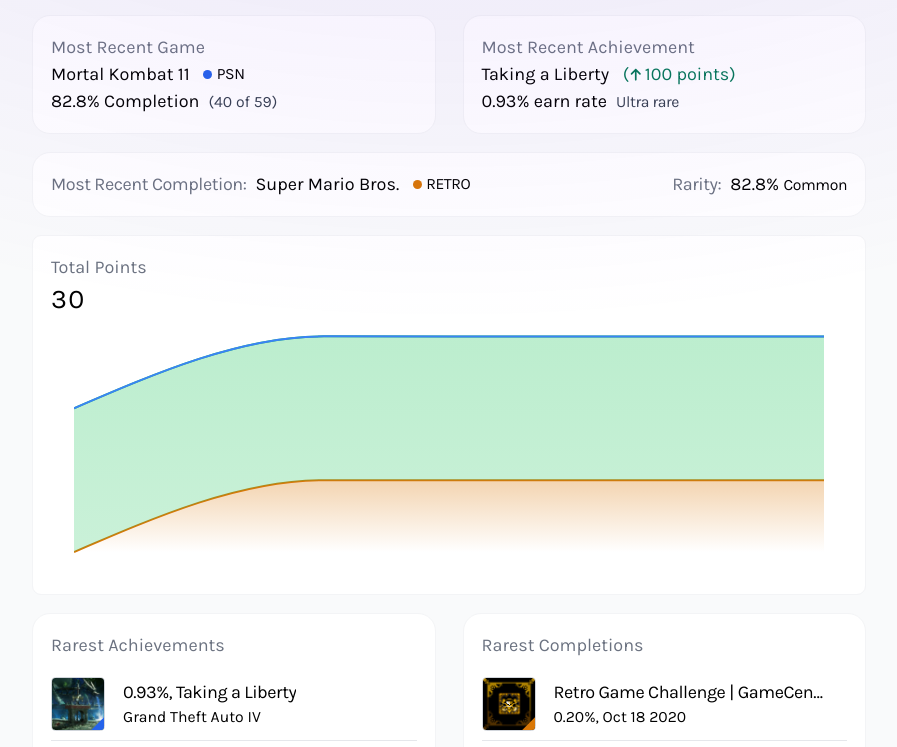
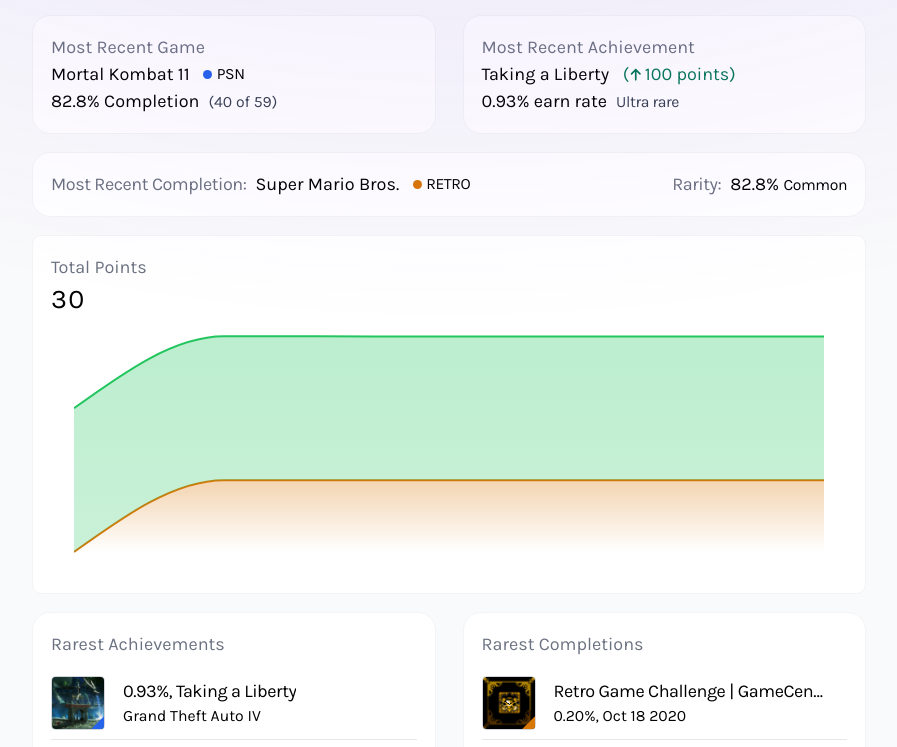
Before and after one commit to wescopeland/site, a Next.js app: page /gaming in a window 1280 px wide. Shown: the part 475-1222 px from the top of the page, without its empty margins (191-1088 px from the left). Built offline with nearby package versions, Linux system fonts and the light colour scheme.

Commit message:
feat(gaming): more chart improvements

```diff
--- a/src/gaming/components/BaseChartCard/BaseChartCard.tsx
+++ b/src/gaming/components/BaseChartCard/BaseChartCard.tsx
@@ -15,7 +15,7 @@
   return (
     <div
       className={cc([
-        "flex flex-col w-full pt-4 px-4 sm:px-8 pb-8 h-80 rounded-lg",
+        "flex flex-col w-full pt-4 px-4 sm:px-8 pb-8 min-h-[320px] rounded-lg",
         "bg-white border border-gray-100",
         "dark:border-gray-500 dark:bg-gray-900"
       ])}
--- a/src/gaming/components/TotalPointsChartCard/CustomTooltip.tsx
+++ b/src/gaming/components/TotalPointsChartCard/CustomTooltip.tsx
@@ -1,5 +1,6 @@
 import { Transition } from "@headlessui/react";
 import cc from "classcat";
+import dayjs from "dayjs";
 import type { VFC } from "react";
 
 import type { ChartDatum } from "@/gaming/models";
@@ -9,15 +10,22 @@
 
 interface CustomTooltipProps {
   active: boolean;
+  finalDataNode: ChartDatum;
   payload: Array<any & { payload: ChartDatum }>;
 }
 
-export const CustomTooltip: VFC<CustomTooltipProps> = ({ active, payload }) => {
+export const CustomTooltip: VFC<CustomTooltipProps> = ({
+  active,
+  finalDataNode,
+  payload
+}) => {
   const [value] = payload;
 
   if (!value) {
     return null;
   }
+
+  const datum = value.payload as ChartDatum;
 
   return (
     <Transition
@@ -36,34 +44,37 @@
         ])}
       >
         <div className="flex flex-col gap-y-2">
-          <p>Jan 1, 2018</p>
+          <p>{dayjs(datum.date).format("MMM DD, YYYY")}</p>
 
           <div>
+            {finalDataNode.playstationPoints ? (
               <LineItem
                 label="PSN"
-              value={value.payload.playstationPoints.toLocaleString()}
+                value={datum.playstationPoints.toLocaleString()}
                 swatchBgClassName={
                   gamingServiceColors.playstation.classNames.dark
                 }
               />
+            ) : null}
 
+            {finalDataNode.xboxPoints ? (
               <LineItem
                 label="Xbox"
-              value={value.payload.xboxPoints.toLocaleString()}
+                value={datum.xboxPoints.toLocaleString()}
                 swatchBgClassName={gamingServiceColors.xbox.classNames.dark}
               />
+            ) : null}
 
+            {finalDataNode.retroAchievementsPoints ? (
               <LineItem
                 label="RA"
-              value={value.payload.retroAchievementsPoints.toLocaleString()}
+                value={datum.retroAchievementsPoints.toLocaleString()}
                 swatchBgClassName={gamingServiceColors.ra.classNames.dark}
               />
+            ) : null}
           </div>
 
-          <LineItem
-            label="Total"
-            value={value.payload.totalPoints.toLocaleString()}
-          />
+          <LineItem label="Total" value={datum.totalPoints.toLocaleString()} />
         </div>
       </div>
     </Transition>
--- a/src/gaming/components/TotalPointsChartCard/TotalPointsChartCard.tsx
+++ b/src/gaming/components/TotalPointsChartCard/TotalPointsChartCard.tsx
@@ -14,19 +14,18 @@
 const xboxColor = gamingServiceColors.xbox.colors.light;
 const raColor = gamingServiceColors.ra.colors.light;
 
+export const TotalPointsChartCard: VFC = () => {
   const data = generateData();
+  const finalDataNode = data.length > 0 ? data[data.length - 1] : null;
 
-export const TotalPointsChartCard: VFC = () => {
   return (
     <BaseChartCard
       heading="Total Points"
       subheading={
-        data.length > 0
-          ? data[data.length - 1].totalPoints.toLocaleString()
-          : "0"
+        finalDataNode ? finalDataNode.totalPoints.toLocaleString() : "0"
       }
     >
-      {data.length > 0 ? (
+      {finalDataNode ? (
         <ResponsiveContainer width="100%" height={240}>
           <AreaChart height={240} data={data}>
             <defs>
@@ -63,10 +62,15 @@
 
             <Tooltip
               content={({ active, payload }) => (
-                <CustomTooltip active={active} payload={payload} />
+                <CustomTooltip
+                  active={active}
+                  finalDataNode={finalDataNode}
+                  payload={payload}
+                />
               )}
             />
 
+            {finalDataNode.retroAchievementsPoints && (
               <Area
                 dataKey="retroAchievementsPoints"
                 type="monotone"
@@ -75,7 +79,9 @@
                 stackId="1"
                 fill="url(#stack-gradient-ra)"
               />
+            )}
 
+            {finalDataNode.xboxPoints && (
               <Area
                 dataKey="xboxPoints"
                 type="monotone"
@@ -84,7 +90,9 @@
                 stackId="1"
                 fill="url(#stack-gradient-xbox)"
               />
+            )}
 
+            {finalDataNode.playstationPoints && (
               <Area
                 dataKey="playstationPoints"
                 type="monotone"
@@ -93,6 +101,7 @@
                 stackId="1"
                 fill="url(#stack-gradient-psn)"
               />
+            )}
           </AreaChart>
         </ResponsiveContainer>
       ) : (
--- a/src/gaming/generateData.ts
+++ b/src/gaming/generateData.ts
@@ -17,7 +17,7 @@
 };
 
 export const generateData = () => {
-  const nodeCount = 3;
+  const nodeCount = 5;
 
   let currentDate = new Date("07-15-2018");
   let currentTotalPoints = 20;
```
Lines whose indentation alone changed are shown as unchanged.
